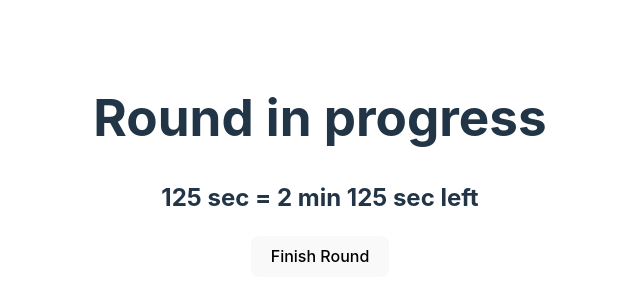
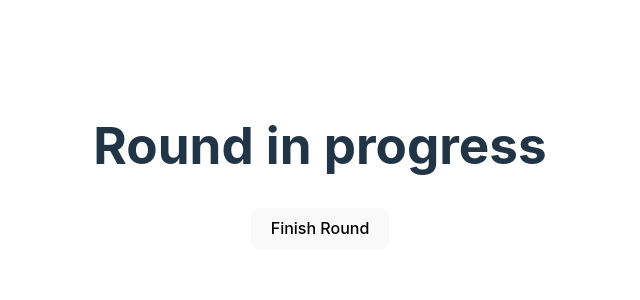
Before and after one commit to georgekouts108/dutch-blitz-scoreboard, a React (Vite) app in the folder db-scoreboard/: page /round-in-progress in a window 1280 px wide. Shown: the part 234-534 px from the top of the page, without its empty margins (320-960 px from the left). Built offline with nearby package versions, Linux system fonts and the light colour scheme.

Commit message:
#27 removed the time limit feature

```diff
--- a/db-scoreboard/src/App.jsx
+++ b/db-scoreboard/src/App.jsx
@@ -10,7 +10,6 @@ import WinningPointsPage from './components/WinningPointsPage';
 import Scoreboard from './components/Scoreboard';
 import RoundInProgress from './components/RoundInProgress';
 import RoundResults from './components/RoundResults';
-import SelectRoundTimeLimitPage from './components/SelectRoundTimeLimitPage';
 
 function App() {
   return (
@@ -20,7 +19,6 @@ function App() {
           <Route exact path='/' Component={IntroPage}/>
           <Route path="/player-info" Component={PlayerinfoPage}/>
           <Route path="/winning-points" Component={WinningPointsPage}/>
-          <Route path='/round-time-limit' Component={SelectRoundTimeLimitPage}/>
           <Route path="/scoreboard" Component={Scoreboard}/>
           <Route path="round-in-progress" Component={RoundInProgress} />
           <Route path="round-results" Component={RoundResults} />
--- a/db-scoreboard/src/assets/roundTimeLimits.jsx
+++ /dev/null
@@ -1,3 +0,0 @@
-export const TimeLimit = {
-    THREE_MIN: 3, FIVE_MIN: 5, SEVEN_MIN: 7, INFINITE: -1
-};
--- a/db-scoreboard/src/components/RoundInProgress.jsx
+++ b/db-scoreboard/src/components/RoundInProgress.jsx
@@ -7,29 +7,6 @@ function RoundInProgress() {
 
     const roundNum = location.state?.roundNumber;
     const players = location.state?.players;
-    //const timeLimit = location.state?.roundTimeLimit; // minutes, if there is a limit
-
-    // const [secondsLeft,setSecondsLeft] = useState(location.state?.roundTimeLimit * 60)
-    const [secondsLeft, setSecondsLeft] = useState(130)
-    const [minutesLeft, setMinutesLeft] = useState(Math.floor(secondsLeft/60))
-    const [displayedSecondsLeft, setDisplayedSecondsLeft] = useState(0)
-
-
-    useEffect(()=>{
-        const interval = setInterval(() => {
-            if (secondsLeft > 0){
-                setSecondsLeft(s => s - 1);
-                setMinutesLeft(Math.floor(secondsLeft / 60))
-                setDisplayedSecondsLeft((secondsLeft % (60*minutesLeft)) % 60)
-            }
-            else {
-                clearInterval(interval);
-                finishRound();
-            }
-        },1000)
-
-        return () => clearInterval(interval);
-    },[secondsLeft])
 
     const finishRound = () => {
         navigate('/round-results', {
@@ -37,32 +14,15 @@ function RoundInProgress() {
                 roundNumber: roundNum,
                 players: players,
                 pointsToWin: location.state?.pointsToWin,
-                roundTimeLimit: location.state?.roundTimeLimit
             }
         });
     }
 
-    if (secondsLeft === -60){
     return (
         <>
             <h1>Round {roundNum} in progress</h1>
-                <h2>No time limit</h2>
             <button onClick={finishRound}>Finish Round</button>
         </>
     )
 }
-    else {
-        return (
-            <>
-                <h1>Round {roundNum} in progress</h1>
-
-                <h2>
-                {secondsLeft} sec = {minutesLeft} min {secondsLeft} sec left
-                </h2>
-                <button onClick={finishRound}>Finish Round</button>
-            </>
-        )
-    }
-
-}
 export default RoundInProgress;
--- a/db-scoreboard/src/components/RoundResults.jsx
+++ b/db-scoreboard/src/components/RoundResults.jsx
@@ -9,8 +9,6 @@ function RoundResults() {
 
     const roundNum = location.state?.roundNumber;
     const players = location.state?.players;
-    const roundTimeLimit = location.state?.roundTimeLimit;
-
 
     const _ri = []
     if (players !== undefined){
@@ -142,7 +140,6 @@ function RoundResults() {
                 roundNumber: location.state?.roundNumber,
                 players: updatedPlayers,
                 pointsToWin: location.state?.pointsToWin,
-                roundTimeLimit: roundTimeLimit
             }
         });
 
--- a/db-scoreboard/src/components/Scoreboard.jsx
+++ b/db-scoreboard/src/components/Scoreboard.jsx
@@ -12,7 +12,7 @@ function Scoreboard() {
     const [pointsToWin, setPointsToWin] = useState(location.state?.pointsToWin);
     const [roundCount, setRoundCount] = useState(location.state?.roundNumber);
 
-    const [roundTimeLimit, setRoundTimeLimit] = useState(location.state?.roundTimeLimit);
+    // const [roundTimeLimit, setRoundTimeLimit] = useState(location.state?.roundTimeLimit);
 
     const sortPlayersByRankings = () => {
         const temp = [...players]
@@ -47,7 +47,7 @@ function Scoreboard() {
                 roundNumber: roundCount + 1,
                 players: players,
                 pointsToWin: pointsToWin,
-                roundTimeLimit: roundTimeLimit
+                // roundTimeLimit: roundTimeLimit
             }
         });
     }
--- a/db-scoreboard/src/components/SelectRoundTimeLimitPage.jsx
+++ /dev/null
@@ -1,51 +0,0 @@
-import React, { useEffect, useState } from "react";
-import { useNavigate, useLocation } from 'react-router-dom';
-import { TimeLimit } from "../assets/roundTimeLimits";
-
-function SelectRoundTimeLimitPage() {
-    const navigate = useNavigate();
-    const location = useLocation();
-
-    const players = location.state?.players;
-    const pointsToWin = location.state?.pointsToWin;
-
-    const [timeLimit, setTimeLimit] = useState(TimeLimit.INFINITE);
-
-    const changeTimeLimit = (event) => {
-        setTimeLimit(event.target.value);
-    }
-
-    const startGame = () => {
-        navigate('/scoreboard', {
-            state: {
-                players: players,
-                pointsToWin: pointsToWin,
-                roundNumber: 0,
-                roundTimeLimit: timeLimit
-            }
-        });
-    }
-
-    return (
-        <>
-            <h1>Select a time limit for each round</h1>
-            <br></br>
-
-            <input onChange={changeTimeLimit} type="radio" name="round_time_limit" value={TimeLimit.INFINITE} id="option1"/>
-            <label htmlFor="option1">Infinite</label><br/>
-
-            <input onChange={changeTimeLimit} type="radio" name="round_time_limit" value={TimeLimit.THREE_MIN} id="option2"/>
-            <label htmlFor="option2">3 Minutes</label><br/>
-
-            <input onChange={changeTimeLimit} type="radio" name="round_time_limit" value={TimeLimit.FIVE_MIN} id="option3"/>
-            <label htmlFor="option3">5 Minutes</label><br/>
-
-            <input onChange={changeTimeLimit} type="radio" name="round_time_limit" value={TimeLimit.SEVEN_MIN} id="option4"/>
-            <label htmlFor="option4">7 Minutes</label><br/>
-
-            <br/><br/>
-            <button onClick={startGame}>Start Game!</button>
-        </>
-    )
-}
-export default SelectRoundTimeLimitPage;
--- a/db-scoreboard/src/components/WinningPointsPage.jsx
+++ b/db-scoreboard/src/components/WinningPointsPage.jsx
@@ -15,19 +15,18 @@ function WinningPointsPage() {
         setWinningPoints(up ? Math.min(150, winningPoints + amount) : Math.max(75, winningPoints - amount));
     }
 
-    const goToNextStep = () => {
-
+    const startGame = () => {
         for (let p = 0; p < players.length; p++) {
             players[p].grandTotal = 0
             players[p].proundTotal = 0
             players[p].rank = Ranks.FIRST
         }
 
-        navigate('/round-time-limit', {
+        navigate('/scoreboard', {
             state: {
                 players: players,
                 pointsToWin: winningPoints,
-                // roundNumber: 0
+                roundNumber: 0
             }
         });
     }
@@ -43,7 +42,7 @@ function WinningPointsPage() {
             <button disabled={winningPoints===150} onClick={() => changeWinningPoints(true, 1)}>+1</button>
             <br/><br/><br/>
 
-            <button onClick={goToNextStep}>Confirm</button><br/><br/>
+            <button onClick={startGame}>Start Game!</button><br/><br/>
 
             <button onClick={() => navigate(`/player-info`, {
                 state: {
```
Lines whose indentation alone changed are shown as unchanged.
